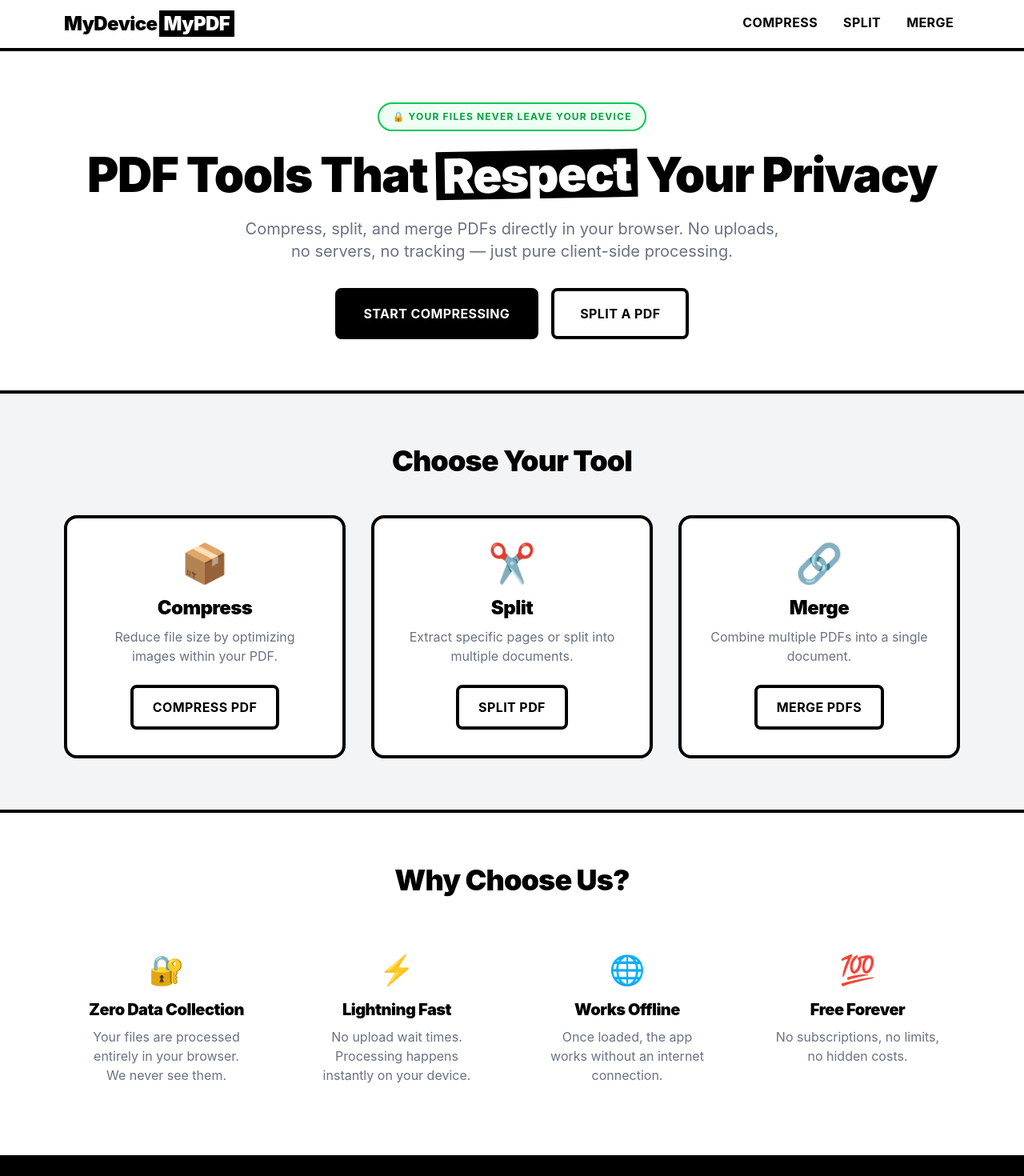
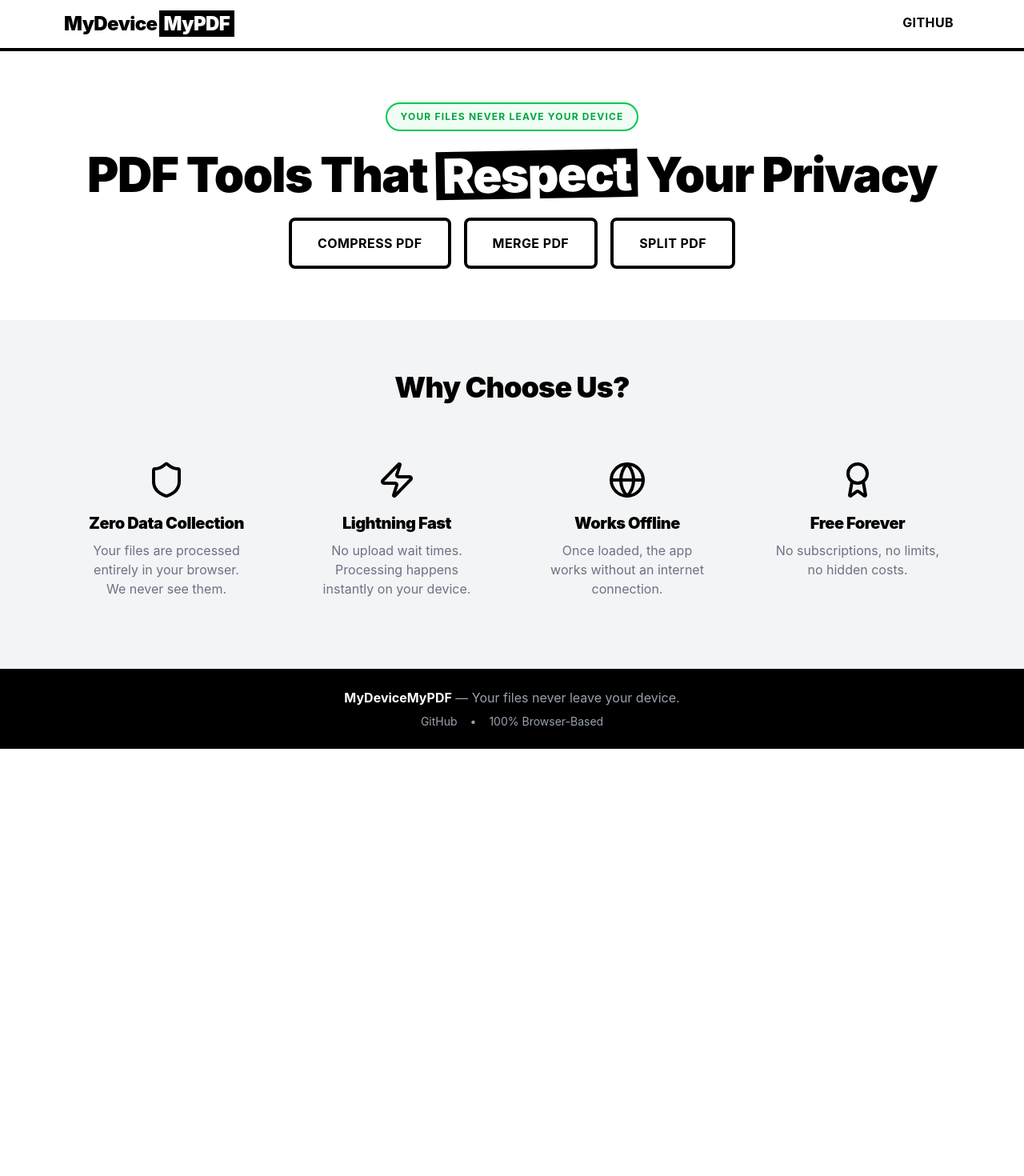
Before and after one commit to kirank55/mydevicemypdf, a React (Vite) app: page / in a window 1280 px wide. Shown: the top 1470 px of the page at 80% size. After the commit the page ends 936 px from the top, so only its background shows below. Built offline with nearby package versions, Linux system fonts and the light colour scheme.

Commit message:
feat: polish homepage, adding `lucide-react` dependency.

```diff
--- a/package.json
+++ b/package.json
@@ -10,6 +10,7 @@
     "preview": "vite preview"
   },
   "dependencies": {
+    "lucide-react": "^0.563.0",
     "pdf-lib": "^1.17.1",
     "react": "^19.2.0",
     "react-dom": "^19.2.0",
--- a/src/components/Layout.tsx
+++ b/src/components/Layout.tsx
@@ -10,15 +10,15 @@ export default function Layout() {
                     </Link>
                     <nav className="flex gap-4">
                         <NavLink
-                            to="/compress"
+                            to="https://github.com/"
                             className={({ isActive }) =>
                                 `font-bold uppercase tracking-wide px-2 py-1 border-b-4 transition-colors ${isActive ? 'border-black' : 'border-transparent hover:border-gray-300'
                                 }`
                             }
                         >
-                            Compress
+                            Github
                         </NavLink>
-                        <NavLink
+                        {/* <NavLink
                             to="/split"
                             className={({ isActive }) =>
                                 `font-bold uppercase tracking-wide px-2 py-1 border-b-4 transition-colors ${isActive ? 'border-black' : 'border-transparent hover:border-gray-300'
@@ -35,7 +35,7 @@ export default function Layout() {
                             }
                         >
                             Merge
-                        </NavLink>
+                        </NavLink> */}
                     </nav>
                 </div>
             </header>
--- a/src/pages/CompressPage.tsx
+++ b/src/pages/CompressPage.tsx
@@ -58,11 +58,14 @@ export default function CompressPage() {
         <div className="max-w-4xl mx-auto px-4 py-12">
             {/* Header */}
             <div className="text-center mb-12">
+                <span className="inline-flex items-center gap-2 px-4 py-2 mb-6 text-xs font-bold uppercase tracking-widest text-green-600 border-2 border-green-500 rounded-full bg-green-50">
+                    Your Files Never Leave Your Device
+                </span>
                 <h1 className="text-5xl font-black mb-4">Compress PDF</h1>
                 <p className="text-xl text-gray-600 max-w-2xl mx-auto">
                     Reduce your PDF file size while maintaining quality.
-                    <span className="font-bold text-black"> 100% in your browser</span> — your files never leave your device.
                 </p>
+                {/* <span className="font-bold text-black"> 100% in your browser</span> */}
             </div>
 
             {/* Main content */}
--- a/src/pages/HomePage.tsx
+++ b/src/pages/HomePage.tsx
@@ -1,4 +1,5 @@
 import { Link } from 'react-router-dom';
+import { Shield, Zap, Globe, Award } from 'lucide-react';
 
 export default function HomePage() {
     return (
@@ -7,7 +8,7 @@ export default function HomePage() {
             <section className="py-16 text-center">
                 <div className="max-w-6xl mx-auto px-4">
                     <span className="inline-flex items-center gap-2 px-4 py-2 mb-6 text-xs font-bold uppercase tracking-widest text-green-600 border-2 border-green-500 rounded-full bg-green-50">
-                        🔒 Your Files Never Leave Your Device
+                        Your Files Never Leave Your Device
                     </span>
                     <h1 className="text-5xl md:text-6xl font-black mb-6 tracking-tight">
                         PDF Tools That{' '}
@@ -16,29 +17,45 @@ export default function HomePage() {
                         </span>{' '}
                         Your Privacy
                     </h1>
-                    <p className="text-xl text-gray-500 max-w-2xl mx-auto mb-8">
+                    {/* <p className="text-xl text-gray-500 max-w-2xl mx-auto mb-8">
                         Compress, split, and merge PDFs directly in your browser.
                         No uploads, no servers, no tracking — just pure client-side processing.
-                    </p>
+                    </p> */}
+                    {/* <p className="text-xl text-gray-500 max-w-2xl mx-auto mb-8">
+                        Compress, split, and merge PDFs directly in your browser.
+                        No uploads, no servers, no tracking — just pure client-side processing.
+                    </p> */}
                     <div className="flex gap-4 justify-center flex-wrap">
-                        <Link
+                        {/* <Link
                             to="/compress"
                             className="inline-flex items-center px-8 py-4 font-bold uppercase tracking-wide text-white bg-black border-4 border-black rounded-lg hover:bg-gray-800 hover:-translate-y-0.5 hover:shadow-[0_4px_0_#000] active:translate-y-0 active:shadow-none transition-all"
                         >
                             Start Compressing
+                        </Link> */}
+                        <Link
+                            to="/compress"
+                            className="inline-flex items-center px-8 py-4 font-bold uppercase tracking-wide text-black bg-white border-4 border-black rounded-lg hover:bg-gray-100 hover:-translate-y-0.5 hover:shadow-[0_4px_0_#000] active:translate-y-0 active:shadow-none transition-all"
+                        >
+                            Compress PDF
+                        </Link>
+                        <Link
+                            to="/merge"
+                            className="inline-flex items-center px-8 py-4 font-bold uppercase tracking-wide text-black bg-white border-4 border-black rounded-lg hover:bg-gray-100 hover:-translate-y-0.5 hover:shadow-[0_4px_0_#000] active:translate-y-0 active:shadow-none transition-all"
+                        >
+                            Merge PDF
                         </Link>
                         <Link
                             to="/split"
                             className="inline-flex items-center px-8 py-4 font-bold uppercase tracking-wide text-black bg-white border-4 border-black rounded-lg hover:bg-gray-100 hover:-translate-y-0.5 hover:shadow-[0_4px_0_#000] active:translate-y-0 active:shadow-none transition-all"
                         >
-                            Split a PDF
+                            Split PDF
                         </Link>
                     </div>
                 </div>
             </section>
 
             {/* Tools Section */}
-            <section className="py-16 bg-gray-100 border-y-4 border-black">
+            {/* <section className="py-16 bg-gray-100 border-y-4 border-black">
                 <div className="max-w-6xl mx-auto px-4">
                     <h2 className="text-4xl font-black text-center mb-12">Choose Your Tool</h2>
                     <div className="grid md:grid-cols-3 gap-8">
@@ -79,33 +96,33 @@ export default function HomePage() {
                         </Link>
                     </div>
                 </div>
-            </section>
+            </section> */}
 
             {/* Trust Section */}
-            <section className="py-16">
+            <section className="py-16  bg-gray-100">
                 <div className="max-w-6xl mx-auto px-4">
                     <h2 className="text-4xl font-black text-center mb-12">Why Choose Us?</h2>
                     <div className="grid sm:grid-cols-2 lg:grid-cols-4 gap-8 text-center">
                         <div className="p-6">
-                            <div className="text-4xl mb-4">🔐</div>
+                            <Shield className="w-12 h-12 mb-4 mx-auto text-black" />
                             <h4 className="text-xl font-black mb-2">Zero Data Collection</h4>
                             <p className="text-gray-500">Your files are processed entirely in your browser. We never see them.</p>
                         </div>
 
                         <div className="p-6">
-                            <div className="text-4xl mb-4">⚡</div>
+                            <Zap className="w-12 h-12 mb-4 mx-auto text-black" />
                             <h4 className="text-xl font-black mb-2">Lightning Fast</h4>
                             <p className="text-gray-500">No upload wait times. Processing happens instantly on your device.</p>
                         </div>
 
                         <div className="p-6">
-                            <div className="text-4xl mb-4">🌐</div>
+                            <Globe className="w-12 h-12 mb-4 mx-auto text-black" />
                             <h4 className="text-xl font-black mb-2">Works Offline</h4>
                             <p className="text-gray-500">Once loaded, the app works without an internet connection.</p>
                         </div>
 
                         <div className="p-6">
-                            <div className="text-4xl mb-4">💯</div>
+                            <Award className="w-12 h-12 mb-4 mx-auto text-black" />
                             <h4 className="text-xl font-black mb-2">Free Forever</h4>
                             <p className="text-gray-500">No subscriptions, no limits, no hidden costs.</p>
                         </div>
```
Also changed, not shown: 1 other file (tests, documents, lock files or other folders).
